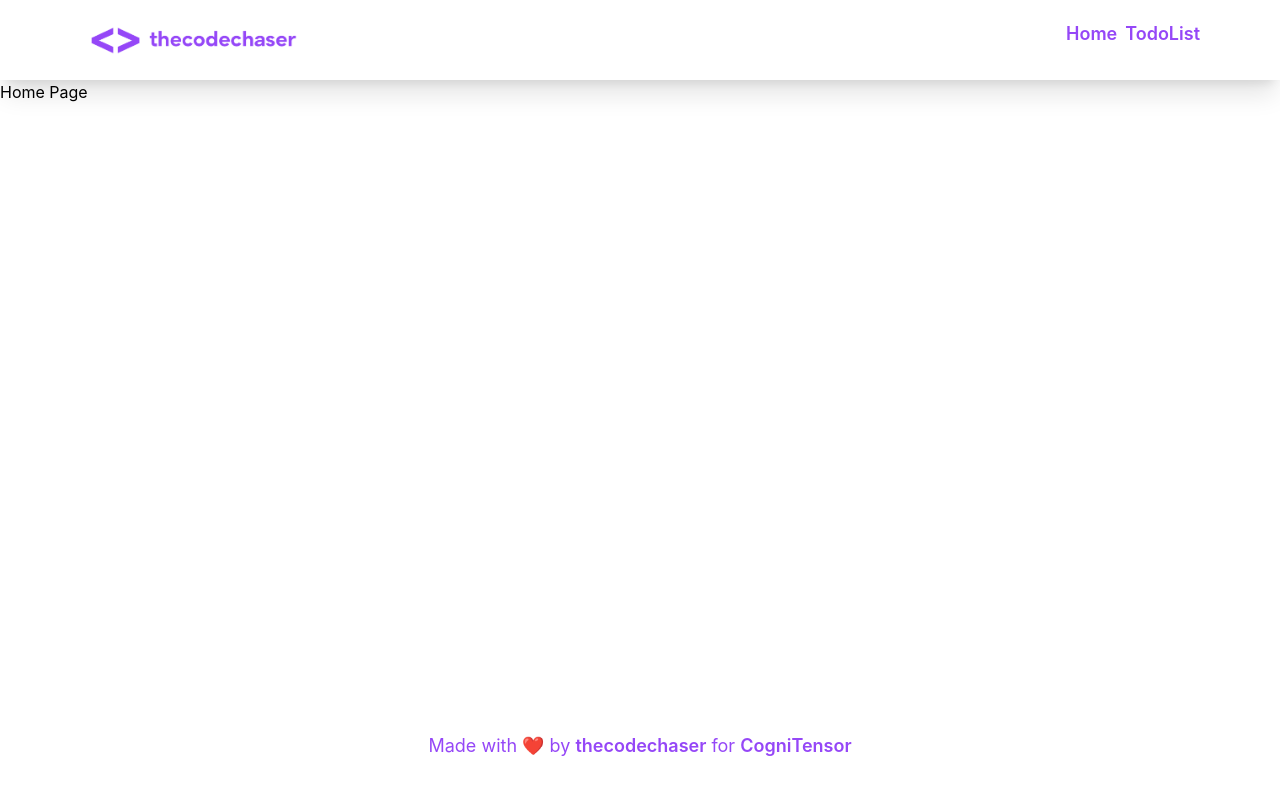
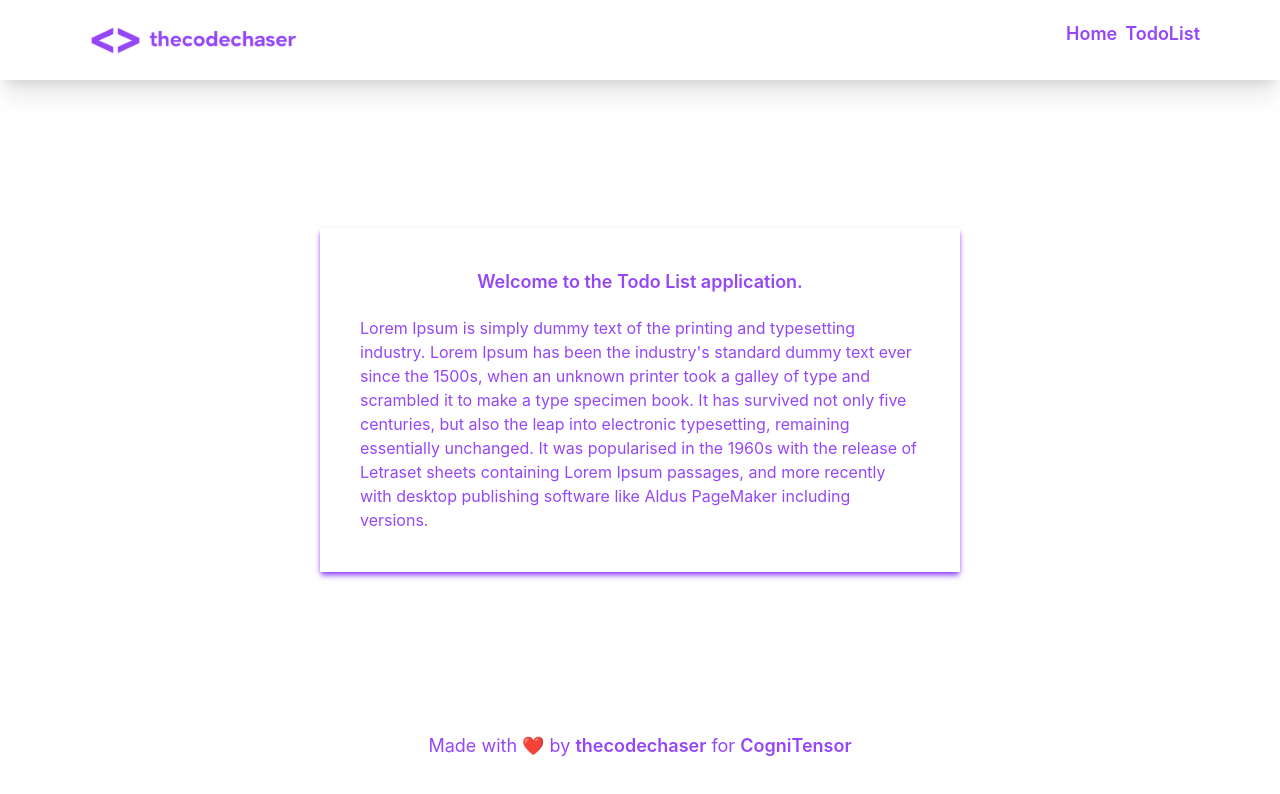
Before and after one commit to thecodechaser/todo-list-front-end, a React (Create React App) app: page / in a window 1280 px wide. Shown: the top 794 px of the page. Built offline with nearby package versions, Linux system fonts and the light colour scheme.

Commit message:
Add welcome message

```diff
--- a/src/components/Home/Welcome.jsx
+++ b/src/components/Home/Welcome.jsx
@@ -1,6 +1,11 @@
 const Welcome =() =>{
   return (
-    <p>Hello</p>
+    <div>
+      <p className="text-center font-semibold text-primaryColor text-lg">Welcome to the Todo List application.</p>
+      <p className="mt-5 text-primaryColor">Lorem Ipsum is simply dummy text of the printing and typesetting industry. Lorem Ipsum has been the industry's
+        standard dummy text ever since the 1500s, when an unknown printer took a galley of type and scrambled it to make a type specimen book. It has survived not only five centuries, but also the leap into electronic typesetting, remaining essentially unchanged. It was popularised in the 1960s with the release of Letraset sheets containing Lorem Ipsum passages,
+        and more recently with desktop publishing software like Aldus PageMaker including versions.</p>
+    </div>
   )
 };
 
--- a/src/pages/Home.jsx
+++ b/src/pages/Home.jsx
@@ -1,5 +1,13 @@
+import Welcome from "../components/Home/Welcome";
+
 const Home = () => {
-  return <p>Home Page</p>;
+  return (
+    <div className="flex justify-center mt-32">
+      <div className="flex flex-col shadow-md m-5 md:w-1/2 shadow-primaryColor p-10 gap-5">
+        <Welcome/>
+      </div>
+    </div>
+  );
 };
 
 export default Home;
```
